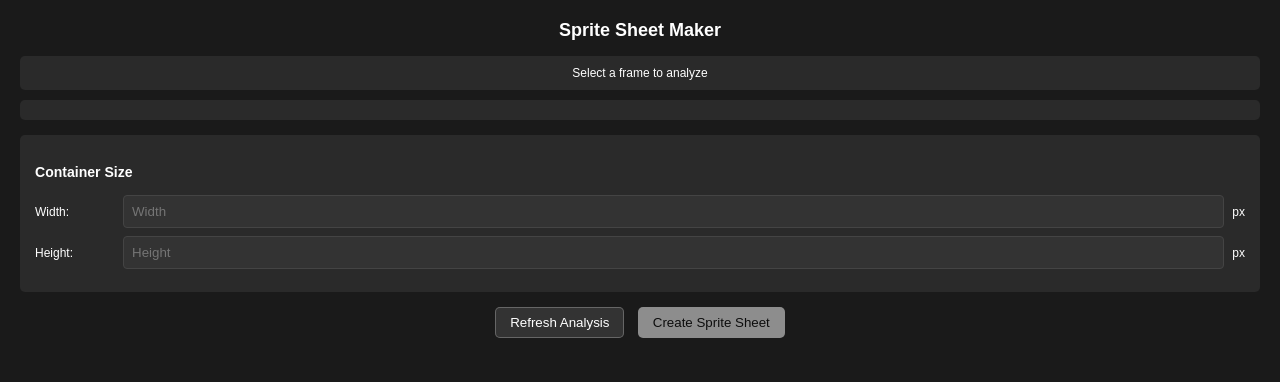
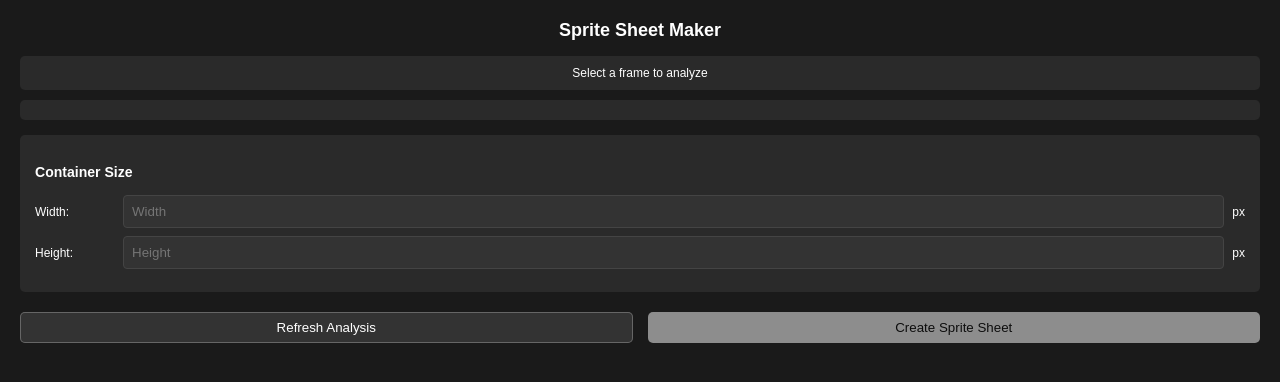
Before and after one commit to Bai-ee/custom_figma_sprite_creator, a website: page src/ui/ui.html in a window 1280 px wide. Drawn offline with Linux system fonts and the light colour scheme.

Commit message:
style: improved button layout with full-width horizontal group

```diff
--- a/src/ui/ui.html
+++ b/src/ui/ui.html
@@ -169,6 +169,21 @@
       .group-list::-webkit-scrollbar-thumb:hover {
         background: #555555;
       }
+
+      /* Button group styling */
+      .button-group {
+        display: flex;
+        gap: 15px;
+        margin: 20px 0;
+        width: 100%;
+      }
+
+      .button-group button {
+        flex: 1;
+        margin: 0;
+        min-width: 0;
+        white-space: nowrap;
+      }
     </style>
   </head>
   <body>
@@ -204,8 +219,10 @@
       </div>
     </div>
 
-    <button id="refresh">Refresh Analysis</button>
-    <button id="create" disabled>Create Sprite Sheet</button>
+    <div class="button-group">
+      <button id="refresh">Refresh Analysis</button>
+      <button id="create" disabled>Create Sprite Sheet</button>
+    </div>
 
     <script>
       const widthInput = document.getElementById('width');
```
